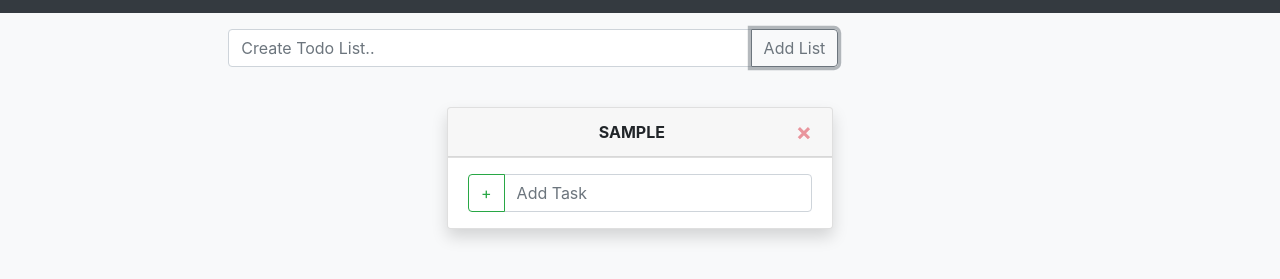
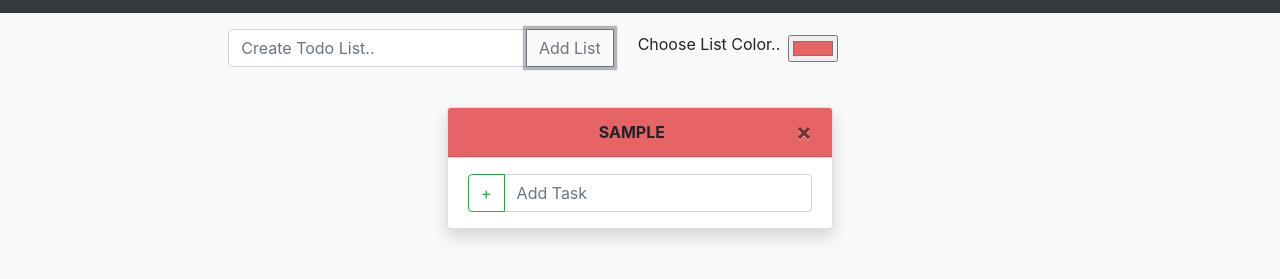
Before and after one commit to PrestonHess/TaskMaster, a plain HTML site: page index.html in a window 1280 px wide. Both pictures are taken after typing "Sample" into the empty fields and a click on the button "Add List". Shown: the part 49-328 px from the top of the page. Drawn offline with nearby package versions, Linux system fonts and the light colour scheme.

Commit message:
Adding color picker for lists

```diff
--- a/app/Controllers/ListController.js
+++ b/app/Controllers/ListController.js
@@ -29,7 +29,8 @@ export default class ListController {
     event.preventDefault();
     let formData = event.target;
     let newList = {
-      listName: formData.listName.value
+      listName: formData.listName.value,
+      listColor: formData.listColor.value
     }
     _ListService.create(newList);
 
--- a/app/Models/List.js
+++ b/app/Models/List.js
@@ -8,6 +8,7 @@ export default class List {
     this.listName = data.listName
     /** @type {Tasks[]} */
     this.tasks = data.tasks || [];
+    this.color = data.listColor || data.color;
     this.id = data.id || generateId();
   }
   //Be sure to add the methods needed to create the view template for this model
@@ -16,11 +17,11 @@ export default class List {
     return /*html*/ `
       <div class="col-10 col-sm-6 col-md-4 my-2">
       <div class="card shadow">
-      <div class="card-header">
+      <div style="background-color: ${this.color}" class="card-header">
         <div class="text-uppercase font-weight-bold text-center">
           ${this.listName}
           <span>
-            <button type="button" class="close text-danger" onclick="app.listController.delete('${this.id}')">
+            <button type="button" class="close" onclick="app.listController.delete('${this.id}')">
               <span>&times;</span>
             </button>
           </span>
--- a/index.html
+++ b/index.html
@@ -29,8 +29,12 @@
             <form class="input-group my-3" onsubmit="app.listController.create(event)">
               <input type="text" class="form-control" name="listName" placeholder="Create Todo List.." aria-describedby="basic-addon2">
               <div class="input-group-append">
-                <button class="btn btn-outline-secondary" type="submit">Add List</button>
+                <button class="btn btn-outline-secondary" type="submit">
+                  Add List
+                </button>
               </div>
+                <label class="ml-4  align-self-center" for="listColor">Choose List Color..</label>
+                <input class="ml-2 align-self-center" type="color" id="head" name="listColor" value="#e66465">
             </form>
           </div>
         </div>
```
